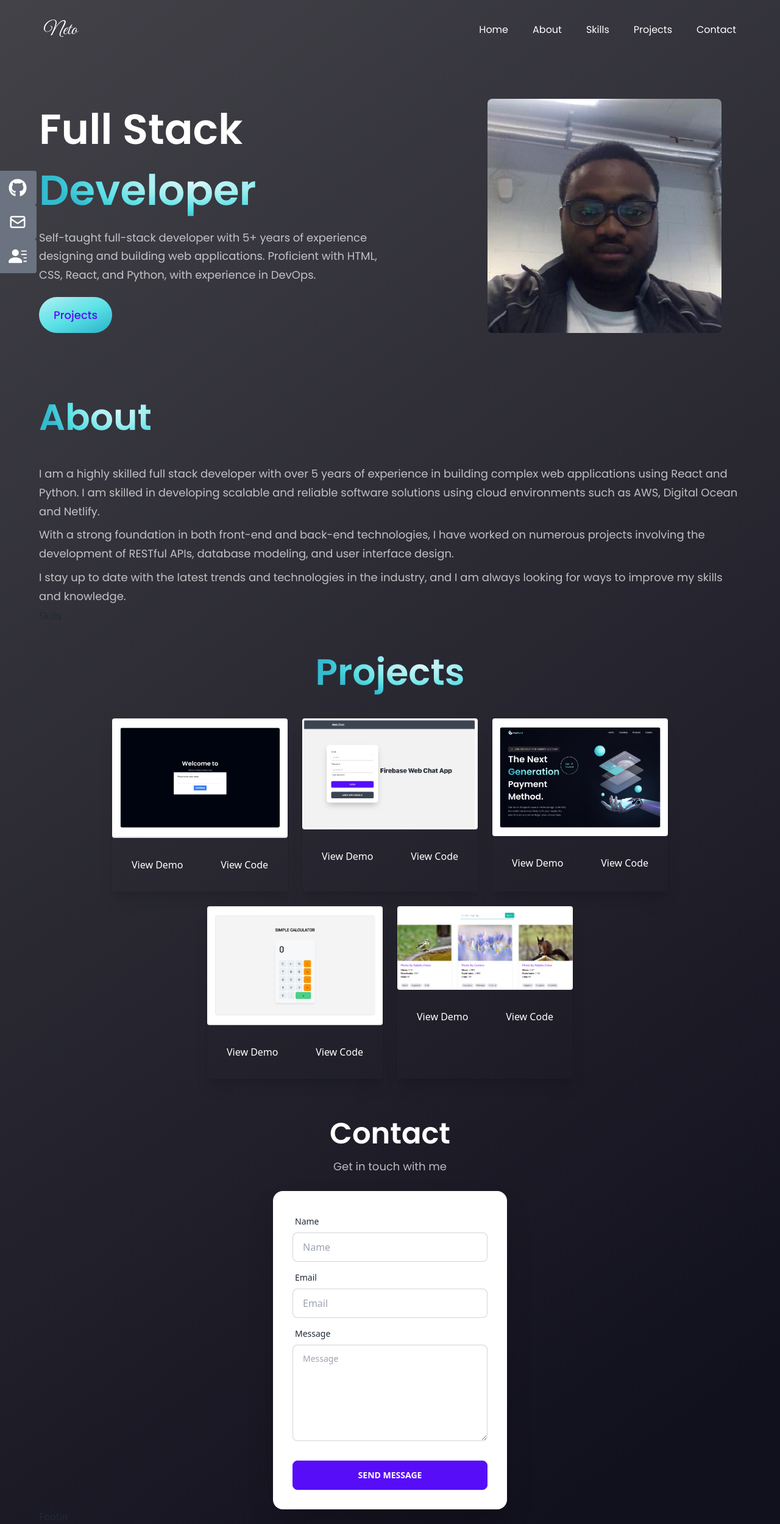
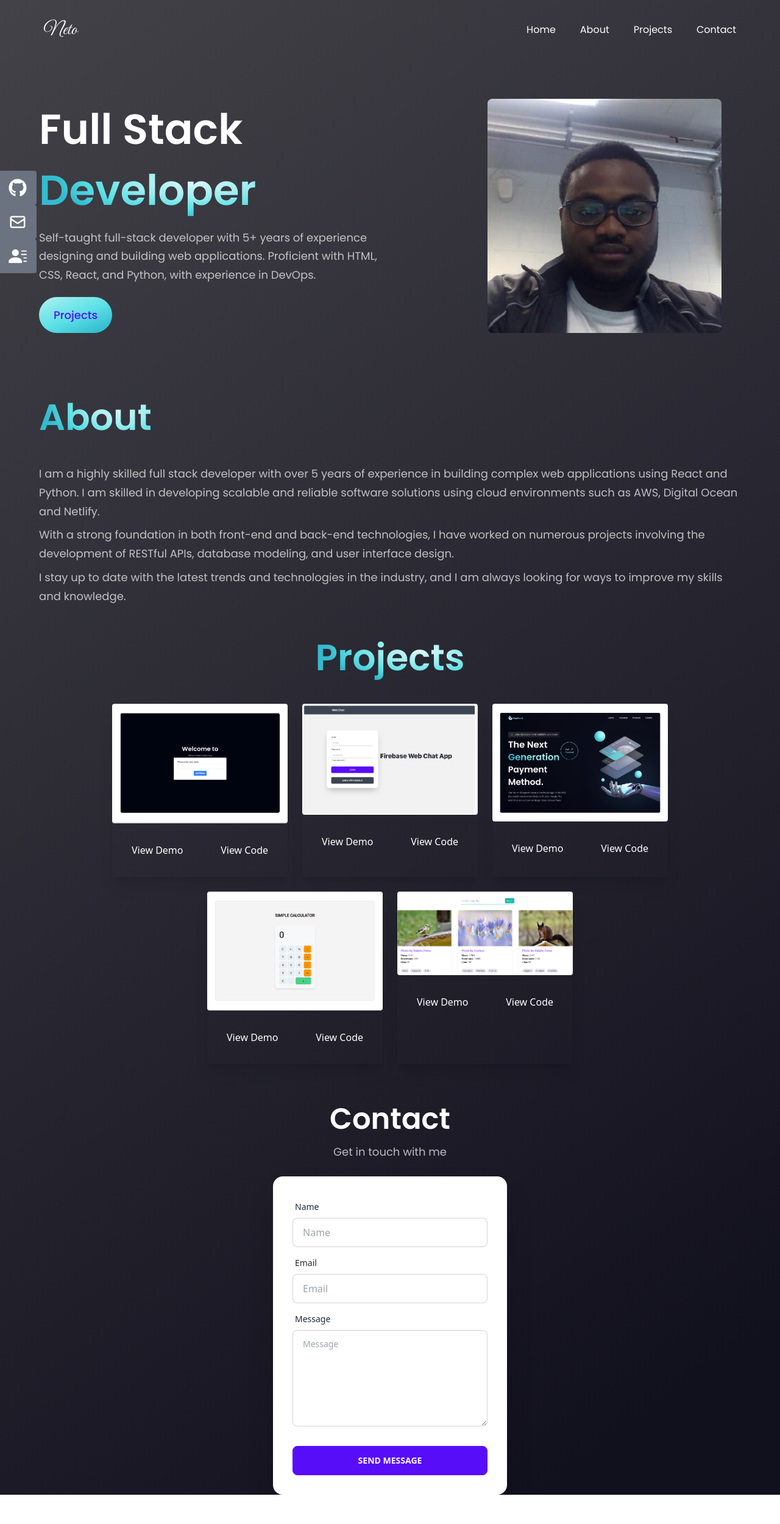
Before and after one commit to nsilva1/portfolio, a React (Vite) app: page / in a window 1280 px wide. Shown: the whole page at 61% size. After the commit the page ends 2451 px from the top, so only its background shows below. Built offline with nearby package versions, Linux system fonts and the light colour scheme.

Commit message:
scroll to section completed

```diff
--- a/package.json
+++ b/package.json
@@ -9,6 +9,7 @@
     "preview": "vite preview"
   },
   "dependencies": {
+    "@types/react-scroll": "^1.8.6",
     "axios": "^1.3.4",
     "daisyui": "^2.51.3",
     "react": "^18.2.0",
--- a/src/App.tsx
+++ b/src/App.tsx
@@ -2,10 +2,10 @@ import Navbar from './components/Navbar';
 import Hero from './components/Hero';
 import styles from './styles';
 import About from './components/About';
-import Skills from './components/Skills';
+// import Skills from './components/Skills';
 import Projects from './components/Projects';
 import Contact from './components/Contact';
-import Footer from './components/Footer';
+// import Footer from './components/Footer';
 import SocialLinks from './components/SocialLinks';
 
 function App() {
@@ -29,10 +29,10 @@ function App() {
       <div className={`${styles.paddingX} ${styles.flexStart}`}>
         <div className={styles.boxWidth}>
           <About />
-          <Skills />
+          {/* <Skills /> */}
           <Projects />
           <Contact />
-          <Footer />
+          {/* <Footer /> */}
           <SocialLinks />
         </div>
       </div>
--- a/src/components/About.tsx
+++ b/src/components/About.tsx
@@ -2,7 +2,7 @@ import styles from '../styles';
 
 const About = () => {
   return (
-    <div>
+    <div id='about'>
       <div className={`${styles.flexStart} flex-col w-full`}>
         <div className='py-6 '>
           <h1 className='font-poppins font-semibold ss:text-[60px] text-[45px] ss:leading-[100px] leading-[75px] text-gradient'>
--- a/src/components/Button.tsx
+++ b/src/components/Button.tsx
@@ -1,5 +1,3 @@
-import React from 'react';
-
 const Button = ({ text }: { text: String }) => {
   return (
     <div>
--- a/src/components/Contact.tsx
+++ b/src/components/Contact.tsx
@@ -37,7 +37,7 @@ const Contact = () => {
       const response = await axios.post(url, localState, {
         headers: { Accept: 'application/json' },
       });
-      console.log(response)
+      console.log(response);
       setLocalState({
         name: '',
         email: '',
@@ -52,7 +52,7 @@ const Contact = () => {
   };
 
   return (
-    <section>
+    <section id='contact'>
       <div>
         <div className='text-center py-6'>
           <h2 className={styles.heading2}>Contact</h2>
--- a/src/components/Navbar.tsx
+++ b/src/components/Navbar.tsx
@@ -2,6 +2,7 @@ import { useState } from 'react';
 import close from '../assets/close.svg';
 import menu from '../assets/menu.svg';
 import { navLinks } from '../constants';
+import { Link } from 'react-scroll';
 
 const Navbar = () => {
   const [toggle, setToggle] = useState(false);
@@ -20,13 +21,15 @@ const Navbar = () => {
               index === navLinks.length - 1 ? 'mr-0' : 'mr-10'
             } text-white`}
           >
-            <a href={`#${nav.id}`}>{nav.title}</a>
+            <Link to={nav.id} smooth duration={400}>
+              {nav.title}
+            </Link>
           </li>
         ))}
       </ul>
 
       {/* mobile view */}
-      <div className='sm:hidden flex flex-1 justify-end items-center'>
+      <div className='sm:hidden flex flex-1 justify-end items-center z-10'>
         <img
           src={toggle ? close : menu}
           alt='nav menu'
@@ -47,7 +50,9 @@ const Navbar = () => {
                   index === navLinks.length - 1 ? 'mr-0' : 'mb-5'
                 } text-white`}
               >
-                <a href={`#${nav.id}`}>{nav.title}</a>
+                <Link to={nav.id} smooth duration={400}>
+                  {nav.title}
+                </Link>
               </li>
             ))}
           </ul>
--- a/src/components/Projects.tsx
+++ b/src/components/Projects.tsx
@@ -4,7 +4,10 @@ import styles from '../styles';
 
 const Projects = () => {
   return (
-    <section className={`${styles.flexCenter} flex-col w-full h-full p-4`}>
+    <section
+      id='projects'
+      className={`${styles.flexCenter} flex-col w-full h-full p-4`}
+    >
       <div className='py-6'>
         <h2 className='font-poppins font-semibold ss:text-[60px] text-[40px] ss:leading-[80px] leading-[65px] text-gradient'>
           Projects
--- a/src/constants/index.ts
+++ b/src/constants/index.ts
@@ -13,10 +13,10 @@ export const navLinks = [
         id: "about",
         title: "About",
       },
-      {
-        id: "skills",
-        title: "Skills",
-      },
+      // {
+      //   id: "skills",
+      //   title: "Skills",
+      // },
       {
         id: "projects",
         title: "Projects",
```
Also changed, not shown: 1 other file (tests, documents, lock files or other folders).
